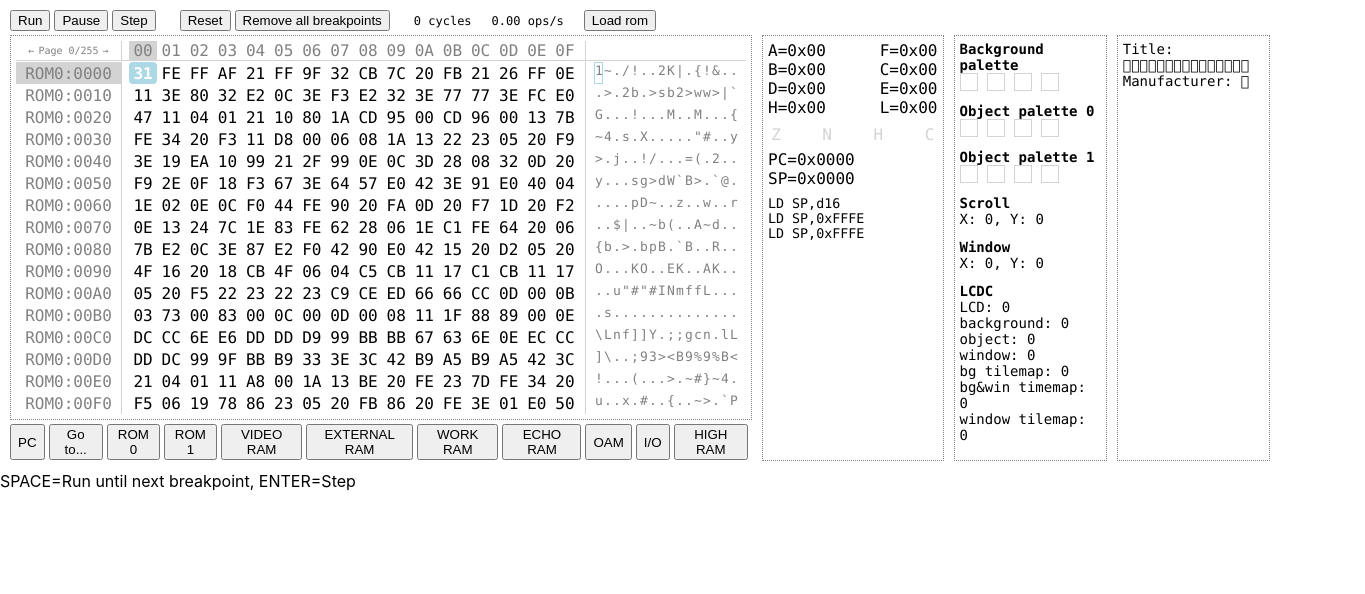
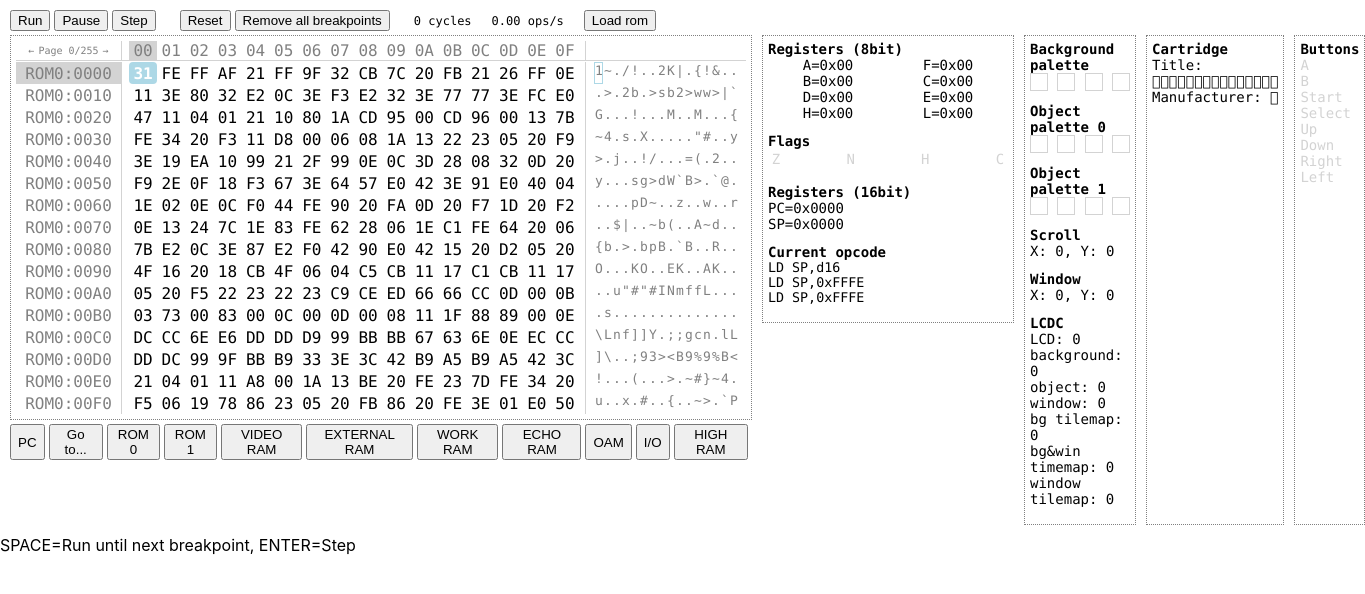
Before and after one commit to pierre-borckmans/react-gb, a React (Create React App) app: page / in a window 1280 px wide. Shown: the top 594 px of the page, 1365 px wide, since content can reach past the window. Built offline with nearby package versions, Linux system fonts and the light colour scheme.

Commit message:
SCAFFOLD joypad and cartridge debug

```diff
--- a/src/components/Debugger/CPU/CPU.css
+++ b/src/components/Debugger/CPU/CPU.css
@@ -1,3 +1,7 @@
+.cpu {
+  font-size: 14px;
+}
+
 .registers {
   display: flex;
   flex-direction: column;
@@ -6,19 +10,17 @@
   border: dotted gray 1px;
 }
 
-.registers_pair {
-  display: flex;
-  justify-content: space-between;
+.section > div {
+  font-weight: normal;
 }
 
 .registers_pair {
   display: flex;
-  justify-content: space-between;
+  justify-content: space-around;
 }
 
 .flags {
-  margin-top: 8px;
-  margin-bottom: 4px;
+  margin-top: 2px;
   display: flex;
   justify-content: space-between;
   height: 21px;
@@ -36,8 +38,5 @@
 }
 
 .operation_label {
-  margin-top: 8px;
-  margin-bottom: 8px;
-  /* text-align: center; */
   font-size: 10pt;
 }
--- a/src/components/Debugger/CPU/CPU.js
+++ b/src/components/Debugger/CPU/CPU.js
@@ -33,7 +33,10 @@ const CPU = (props) => {
   ] = getOpcodeLabels(base, cpu);
   return (
     <Fragment>
+      <div className="cpu">
         <div className="registers" onClick={handleClick}>
+          <div className="section">
+            Registers (8bit)
             <div className="registers_pair">
               <div className="register_8bit">
                 A={format(base, cpu.readReg8('A'))}
@@ -66,18 +69,36 @@ const CPU = (props) => {
                 L={format(base, cpu.readReg8('L'))}
               </div>
             </div>
+          </div>
+
+          <div className="section">
+            Flags
             <div className="flags">
               {['Z', 'N', 'H', 'C'].map((flag) => (
                 <div
                   key={flag}
-              className={classNames('flag', { flag_active: cpu.getFlag(flag) })}
+                  className={classNames('flag', {
+                    flag_active: cpu.getFlag(flag),
+                  })}
                 >
                   {flag}
                 </div>
               ))}
             </div>
-        <div className="register_16bit">PC={format(base, cpu.getPC(), 16)}</div>
-        <div className="register_16bit">SP={format(base, cpu.getSP(), 16)}</div>
+          </div>
+
+          <div className="section">
+            Registers (16bit)
+            <div className="register_16bit">
+              PC={format(base, cpu.getPC(), 16)}
+            </div>
+            <div className="register_16bit">
+              SP={format(base, cpu.getSP(), 16)}
+            </div>
+          </div>
+
+          <div className="section">
+            Current opcode
             <div className="operation_label">
               {opcodeLabel}
               <br />
@@ -86,6 +107,8 @@ const CPU = (props) => {
               {opcodeLabelWithValues}
             </div>
           </div>
+        </div>
+      </div>
     </Fragment>
   );
 };
--- a/src/components/Debugger/Cartridge/Cartridge.js
+++ b/src/components/Debugger/Cartridge/Cartridge.js
@@ -7,8 +7,11 @@ const Cartridge = (props) => {
   return (
     <Fragment>
       <div className="cartridge">
-        <div>Title: {cartridge.getTitle()}</div>
-        <div>Manufacturer: {cartridge.getManufacturer()}</div>
+        <div className="section">
+          <span>Cartridge</span>
+          <div>Title: {cartridge.getTitle()}</div>
+          <div>Manufacturer: {cartridge.getManufacturer()}</div>
+        </div>
       </div>
     </Fragment>
   );
--- a/src/components/Debugger/Debugger.js
+++ b/src/components/Debugger/Debugger.js
@@ -4,6 +4,7 @@ import MMU from './MMU/MMU';
 import CPU from './CPU/CPU';
 import PPU from './PPU/PPU';
 import Cartridge from './Cartridge/Cartridge';
+import Joypad from './Joypad/Joypad';
 
 import dbg from '../../gameboy/debugger/debugger';
 import './Debugger.css';
@@ -116,6 +117,7 @@ const Debugger = (props) => {
             onDebuggerChange={handleDebuggerChange}
           />
           <Cartridge cartridge={gameboy.getCartridge()} />
+          <Joypad joypad={gameboy.getJoypad()} />
         </div>
       </div>
       SPACE=Run until next breakpoint, ENTER=Step
--- /dev/null
+++ b/src/components/Debugger/Joypad/Joypad.css
@@ -0,0 +1,17 @@
+.joypad {
+  display: flex;
+  flex-direction: column;
+  width: 200px;
+  margin-left: 10px;
+  padding: 5px;
+  border: dotted gray 1px;
+  font-size: 14px;
+}
+
+.button {
+  color: lightgray;
+}
+
+.button_pressed {
+  color: black;
+}
--- /dev/null
+++ b/src/components/Debugger/Joypad/Joypad.js
@@ -0,0 +1,43 @@
+import React, { Fragment } from 'react';
+
+import classNames from 'classnames';
+
+import './Joypad.css';
+
+const Joypad = (props) => {
+  const { joypad } = props;
+
+  const getButton = (name, value) => (
+    <div
+      className={classNames('button', {
+        button_pressed: value,
+      })}
+    >
+      {name}
+    </div>
+  );
+  return (
+    <Fragment>
+      <div className="joypad">
+        <div className="section">
+          <span>Buttons</span>
+          {getButton('A', joypad.getAButton())}
+          {getButton('B', joypad.getBButton())}
+
+          {getButton('Start', joypad.getStartButton())}
+
+          {getButton('Select', joypad.getSelectButton())}
+
+          {getButton('Up', joypad.getUpButton())}
+          {getButton('Down', joypad.getDownButton())}
+
+          {getButton('Right', joypad.getRightButton())}
+
+          {getButton('Left', joypad.getLeftButton())}
+        </div>
+      </div>
+    </Fragment>
+  );
+};
+
+export default Joypad;
--- a/src/gameboy/gameboy.js
+++ b/src/gameboy/gameboy.js
@@ -3,6 +3,7 @@ import cpu from './cpu/cpu';
 import mmu from './mmu/mmu';
 import ppu from './ppu/ppu';
 import cartridge from './cartridge/cartridge';
+import joypad from './joypad/joypad';
 import debugger_ from './debugger/debugger';
 
 const getConfig = () => config;
@@ -11,6 +12,7 @@ const getCpu = () => cpu;
 const getMmu = () => mmu;
 const getPpu = () => ppu;
 const getCartridge = () => cartridge;
+const getJoypad = () => joypad;
 
 const gameboy = {
   getDebugger,
@@ -19,6 +21,7 @@ const gameboy = {
   getPpu,
   getCartridge,
   getConfig,
+  getJoypad,
 };
 
 export default gameboy;
--- /dev/null
+++ b/src/gameboy/joypad/joypad.js
@@ -0,0 +1,54 @@
+import mmu from '../mmu/mmu';
+
+const JOYPAD_ADDR = 0xff00;
+const BUTTON_KEYS_BIT = 5;
+const DIRECTION_KEYS_BIT = 4;
+const DOWN_START_BIT = 3;
+const UP_SELECT_BIT = 2;
+const LEFT_B_BIT = 1;
+const RIGHT_A_BIT = 0;
+
+const getAButton = () =>
+  mmu.readBit(JOYPAD_ADDR, BUTTON_KEYS_BIT) &&
+  mmu.readBit(JOYPAD_ADDR, RIGHT_A_BIT);
+
+const getBButton = () =>
+  mmu.readBit(JOYPAD_ADDR, BUTTON_KEYS_BIT) &&
+  mmu.readBit(JOYPAD_ADDR, LEFT_B_BIT);
+
+const getSelectButton = () =>
+  mmu.readBit(JOYPAD_ADDR, BUTTON_KEYS_BIT) &&
+  mmu.readBit(JOYPAD_ADDR, UP_SELECT_BIT);
+
+const getStartButton = () =>
+  mmu.readBit(JOYPAD_ADDR, BUTTON_KEYS_BIT) &&
+  mmu.readBit(JOYPAD_ADDR, DOWN_START_BIT);
+
+const getRightButton = () =>
+  mmu.readBit(JOYPAD_ADDR, DIRECTION_KEYS_BIT) &&
+  mmu.readBit(JOYPAD_ADDR, RIGHT_A_BIT);
+
+const getLeftButton = () =>
+  mmu.readBit(JOYPAD_ADDR, DIRECTION_KEYS_BIT) &&
+  mmu.readBit(JOYPAD_ADDR, LEFT_B_BIT);
+
+const getUpButton = () =>
+  mmu.readBit(JOYPAD_ADDR, DIRECTION_KEYS_BIT) &&
+  mmu.readBit(JOYPAD_ADDR, UP_SELECT_BIT);
+
+const getDownButton = () =>
+  mmu.readBit(JOYPAD_ADDR, DIRECTION_KEYS_BIT) &&
+  mmu.readBit(JOYPAD_ADDR, DOWN_START_BIT);
+
+const joypad = {
+  getAButton,
+  getBButton,
+  getSelectButton,
+  getStartButton,
+  getRightButton,
+  getLeftButton,
+  getUpButton,
+  getDownButton,
+};
+
+export default joypad;
```
Lines whose indentation alone changed are shown as unchanged.
